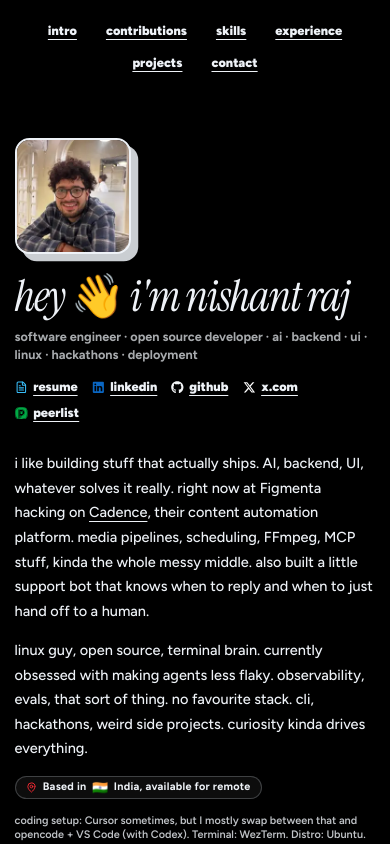
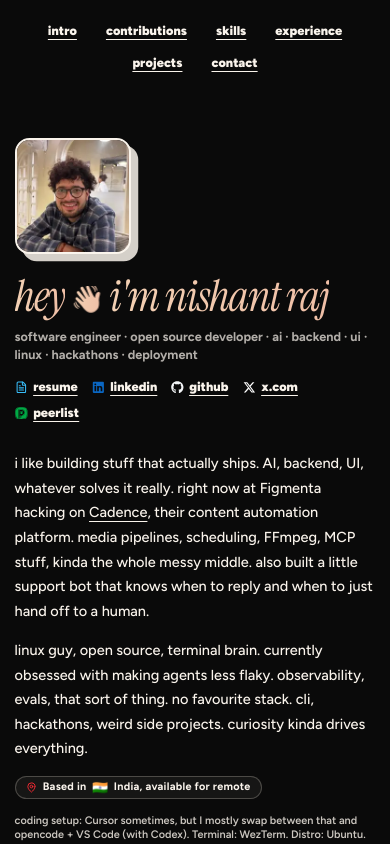
Before and after one commit to dawgdevv/portfolio, a React (Vite) app: page / in a window 390 px wide. Shown: the top 844 px of the page. Built offline with nearby package versions, Linux system fonts and the light colour scheme; no server answers.

Commit message:
feat: update styles in Experience, Hero, Project components and enhance color variables in CSS and Tailwind config

```diff
--- a/src/components/Experience.jsx
+++ b/src/components/Experience.jsx
@@ -16,7 +16,7 @@ function Experience() {
             className="group relative"
           >
             <div className="absolute inset-0 translate-x-1.5 translate-y-1.5 rounded-2xl bg-paper/10 transition-transform group-hover:translate-x-1 group-hover:translate-y-1" aria-hidden="true" />
-            <div className="relative rounded-2xl border-2 border-paper bg-ink p-5 sm:p-6">
+              <div className="relative rounded-2xl border-2 border-paper bg-ink p-5 sm:p-6">
               <div className="flex flex-wrap items-start justify-between gap-3">
                 <div>
                   <h3 className="text-base font-black uppercase leading-tight tracking-tight sm:text-lg">
--- a/src/components/Hero.jsx
+++ b/src/components/Hero.jsx
@@ -47,18 +47,21 @@ const Hero = ({ profileLinks }) => {
             />
           </div>
           <div>
-            <h1 className="font-signature text-5xl font-normal italic leading-[0.95] tracking-[-0.03em] text-paper sm:text-6xl md:text-7xl">
-              hey{" "}
+            <h1 className="font-signature text-5xl font-normal italic leading-[0.95] tracking-[-0.03em] sm:text-6xl md:text-7xl">
+              <span className="bg-gradient-to-r from-[oklch(88%_0.055_62)] via-[oklch(86%_0.06_55)] to-[oklch(84%_0.065_48)] bg-clip-text text-transparent">hey</span>{" "}
               <motion.span
                 aria-hidden="true"
                 initial={{ rotate: 0 }}
                 animate={{ rotate: [0, 18, -10, 18, -6, 12, 0] }}
                 transition={{ duration: 1.3, ease: "easeInOut", delay: 0.5 }}
                 style={{ display: "inline-block", transformOrigin: "70% 70%" }}
+                className="inline-block bg-gradient-to-r from-[oklch(88%_0.055_62)] via-[oklch(86%_0.06_55)] to-[oklch(84%_0.065_48)] bg-clip-text text-[0.62em] leading-none text-transparent [-webkit-text-fill-color:transparent] align-middle"
               >
-                👋
+                👋🏻
               </motion.span>{" "}
-              i&apos;m nishant raj
+              <span className="bg-gradient-to-r from-[oklch(88%_0.055_62)] via-[oklch(86%_0.06_55)] to-[oklch(84%_0.065_48)] bg-clip-text text-transparent">
+                i&apos;m nishant raj
+              </span>
             </h1>
             <p className="mt-3 text-sm font-bold lowercase text-paper/70">
               software engineer · open source developer · AI · backend · UI · linux · hackathons · deployment
--- a/src/components/Project.jsx
+++ b/src/components/Project.jsx
@@ -45,7 +45,7 @@ export default function Project() {
                       Source <ExternalLink className="h-3 w-3" />
                     </a>
                   )}
-                  <motion.button
+                    <motion.button
                     type="button"
                     aria-expanded={isExpanded}
                     onClick={() => toggleProject(p.name)}
--- a/src/index.css
+++ b/src/index.css
@@ -5,9 +5,14 @@
 
 @theme {
   --font-signature: "Instrument Serif", serif;
-  --color-ink: #000;
-  --color-paper: oklch(96% 0.008 255);
-  --color-line: oklch(78% 0.012 255);
+  --color-ink: #0a0a0a;
+  --color-paper: oklch(97% 0.012 78);
+  --color-line: oklch(82% 0.015 78);
+  --color-accent: oklch(76% 0.095 62);
+  --color-accent-soft: oklch(88% 0.045 62);
+  --color-sage: oklch(62% 0.06 155);
+  --color-clay: oklch(64% 0.11 32);
+  --color-slate: oklch(70% 0.05 235);
 }
 
 :root {
@@ -43,11 +48,24 @@ a {
   color: inherit;
 }
 
+::selection {
+  background: var(--color-paper);
+  color: var(--color-ink);
+}
+
+:focus-visible {
+  outline-color: var(--color-paper);
+}
+
 .portfolio-section {
   width: 100%;
   max-width: 52rem;
   margin-inline: auto;
   scroll-margin-top: 2rem;
+}
+
+.section-rule {
+  border-color: var(--color-line);
 }
 
 .cursor-eyes {
--- a/tailwind.config.js
+++ b/tailwind.config.js
@@ -13,11 +13,17 @@ export default {
         primary: "#63e",
         secondary: "#ff6347",
         'neo-yellow': '#FFDE00',
-        'neo-green': '#00F0FF', // Actually a cyan/blue, let's stick to standard naming or specific hexes
+        'neo-green': '#00F0FF',
         'neo-blue': '#3355FF',
         'neo-pink': '#FF00FF',
         'neo-orange': '#FF5500',
         'neo-mint': '#00FF9D',
+        // restrained neutral accents
+        accent: "oklch(76% 0.095 62)",
+        "accent-soft": "oklch(88% 0.045 62)",
+        sage: "oklch(62% 0.06 155)",
+        clay: "oklch(64% 0.11 32)",
+        slate: "oklch(70% 0.05 235)",
       },
       boxShadow: {
         'neo': '4px 4px 0px 0px rgba(0,0,0,1)',
```
